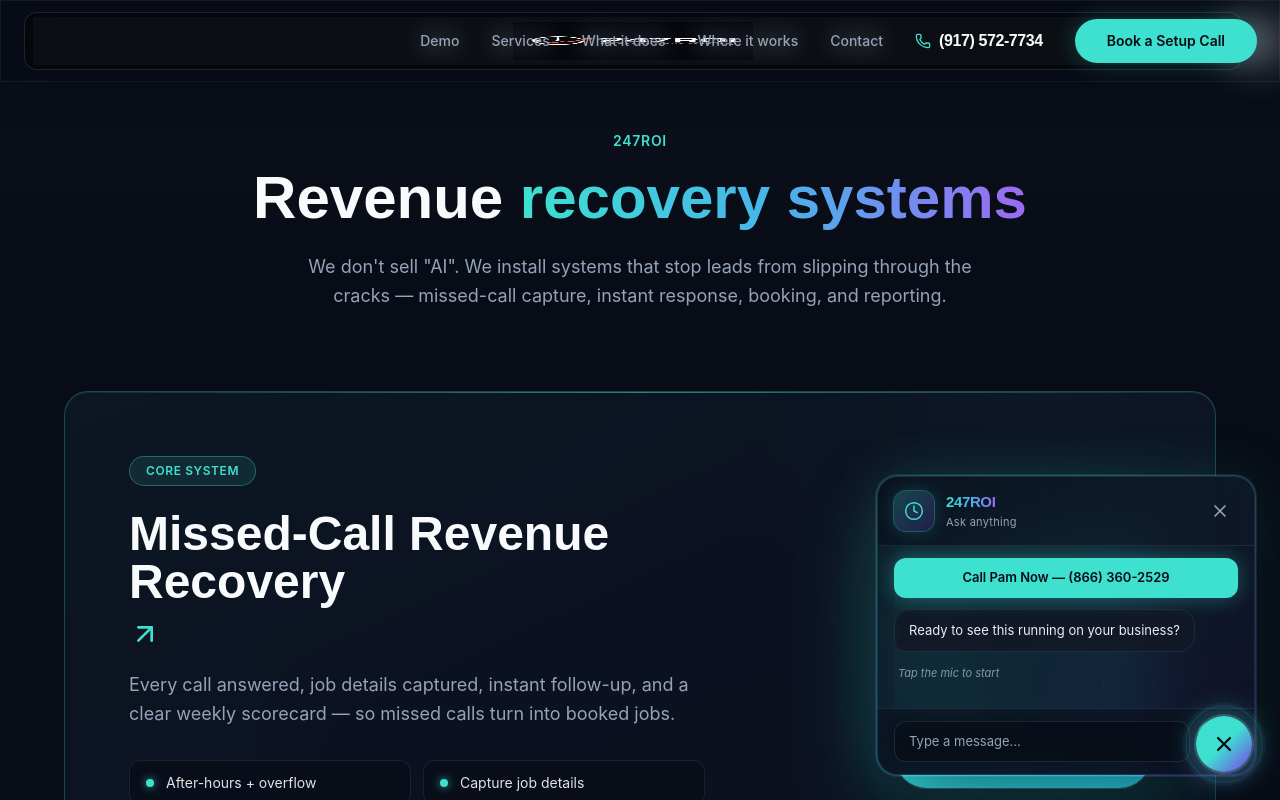
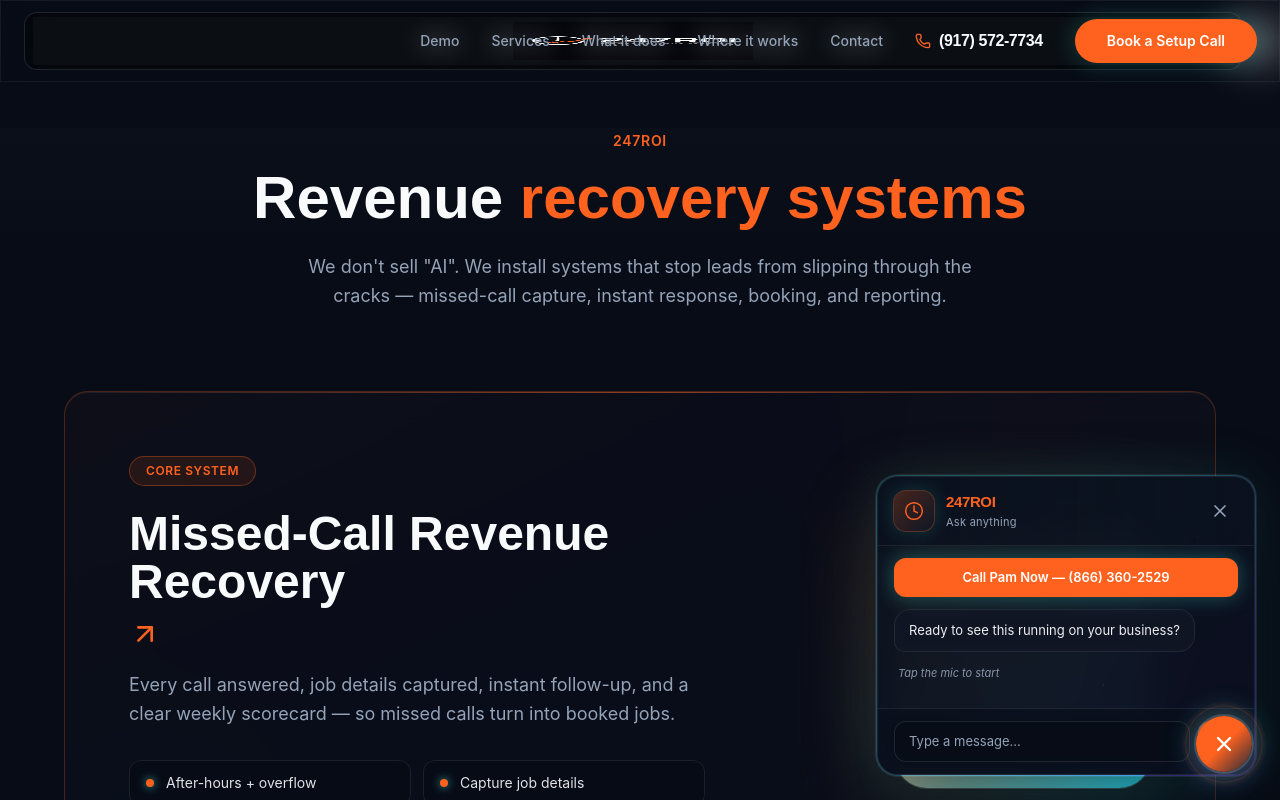
Before and after one commit to bkelly623/247ROI, a Next.js app: page /services in a window 1280 px wide. Shown: the top 800 px of the page. Built offline with nearby package versions, Linux system fonts and the light colour scheme.

Commit message:
Refine brand system: single accent, reduced glow, higher-end surfaces

```diff
--- a/src/app/globals.css
+++ b/src/app/globals.css
@@ -15,16 +15,16 @@
     --popover: 222 47% 8%;
     --popover-foreground: 210 40% 98%;
 
-    --primary: 174 72% 56%;
-    --primary-foreground: 222 47% 6%;
+    --primary: 18 100% 56%;
+    --primary-foreground: 0 0% 100%;
 
-    --secondary: 262 83% 58%;
+    --secondary: 222 30% 18%;
     --secondary-foreground: 210 40% 98%;
 
     --muted: 222 30% 14%;
     --muted-foreground: 215 20% 65%;
 
-    --accent: 262 83% 58%;
+    --accent: 222 30% 18%;
     --accent-foreground: 210 40% 98%;
 
     --destructive: 0 84% 60%;
@@ -32,29 +32,23 @@
 
     --border: 222 30% 18%;
     --input: 222 30% 18%;
-    --ring: 174 72% 56%;
+    --ring: 18 100% 56%;
 
     --radius: 0.75rem;
 
-    --gradient-primary: linear-gradient(135deg, hsl(174 72% 56%) 0%, hsl(262 83% 58%) 100%);
+    --gradient-primary: linear-gradient(135deg, hsl(18 100% 56%) 0%, hsl(18 100% 52%) 100%);
     --gradient-hero: linear-gradient(
       180deg,
-      hsl(174 72% 40% / 0.16) 0%,
-      hsl(262 83% 40% / 0.12) 55%,
-      transparent 100%
+      hsl(18 100% 56% / 0.10) 0%,
+      transparent 72%
     );
-    --gradient-card: linear-gradient(135deg, hsl(222 47% 12% / 0.8) 0%, hsl(222 47% 8% / 0.9) 100%);
-    --gradient-text: linear-gradient(
-      90deg,
-      hsl(174 72% 56%) 0%,
-      hsl(200 80% 60%) 50%,
-      hsl(262 83% 68%) 100%
-    );
+    --gradient-card: linear-gradient(135deg, hsl(222 47% 9% / 0.92) 0%, hsl(222 47% 7% / 0.96) 100%);
+    --gradient-text: linear-gradient(90deg, hsl(18 100% 56%) 0%, hsl(18 100% 56%) 100%);
 
-    --glass-bg: hsl(222 47% 10% / 0.6);
-    --glass-border: hsl(210 40% 98% / 0.1);
+    --glass-bg: hsl(222 47% 8% / 0.72);
+    --glass-border: hsl(210 40% 98% / 0.08);
 
-    --shadow-glow: 0 0 40px hsl(174 72% 56% / 0.08);
+    --shadow-glow: 0 0 24px hsl(18 100% 56% / 0.10);
     --shadow-card: 0 25px 50px -12px hsl(0 0% 0% / 0.5);
 
     --sidebar-background: 222 47% 8%;
@@ -98,16 +92,16 @@
 
   .glass {
     background: var(--glass-bg);
-    backdrop-filter: blur(20px);
-    -webkit-backdrop-filter: blur(20px);
+    backdrop-filter: blur(14px);
+    -webkit-backdrop-filter: blur(14px);
     border: 1px solid var(--glass-border);
   }
 
   .glass-strong {
-    background: hsl(222 47% 8% / 0.85);
-    backdrop-filter: blur(30px);
-    -webkit-backdrop-filter: blur(30px);
-    border: 1px solid hsl(210 40% 98% / 0.15);
+    background: hsl(222 47% 7% / 0.92);
+    backdrop-filter: blur(18px);
+    -webkit-backdrop-filter: blur(18px);
+    border: 1px solid hsl(210 40% 98% / 0.10);
   }
 
   .glow {
```
